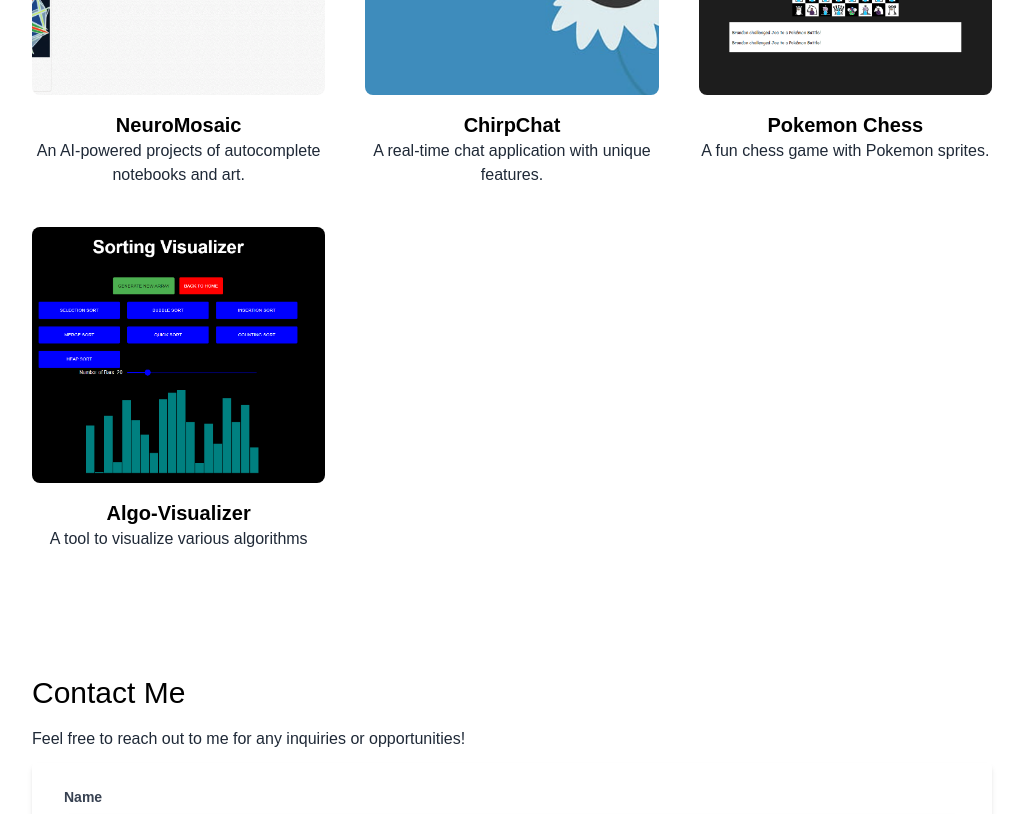
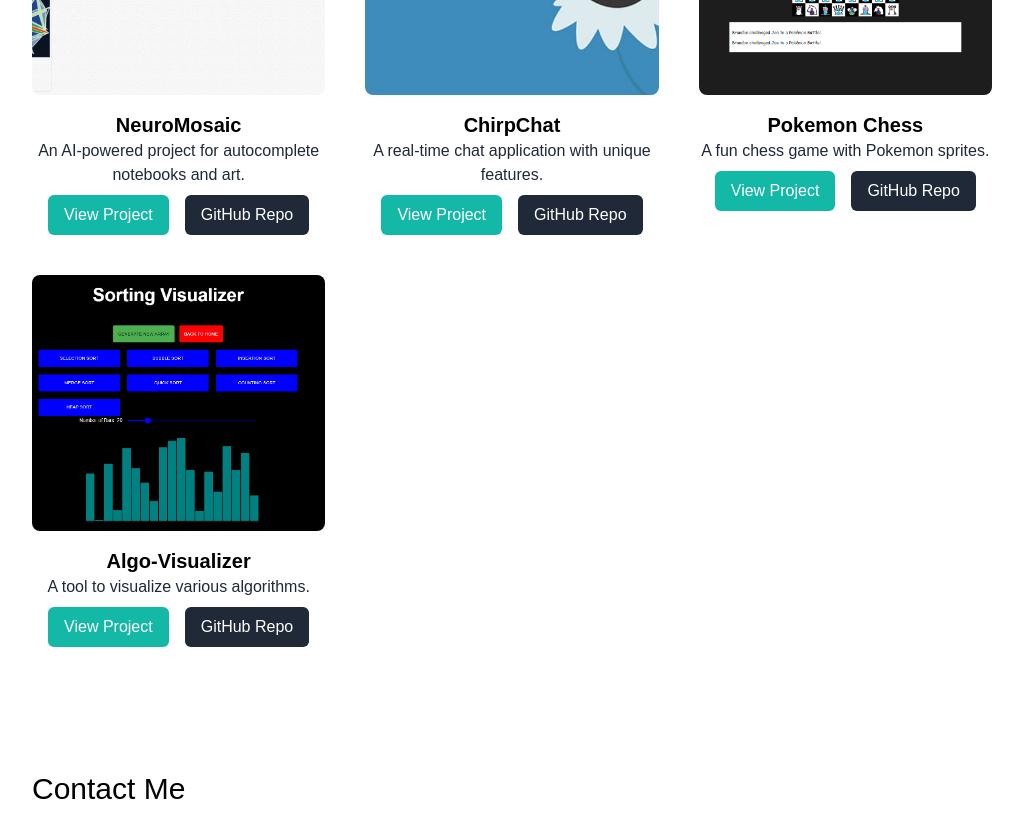
Before and after one commit to dexon888/portfolio-website, a Next.js app: page / in a window 1280 px wide. Shown: the part 2660-3474 px from the top of the page, without its empty margins (128-1151 px from the left). Built offline with nearby package versions, Linux system fonts and the light colour scheme.

Commit message:
Updated project showcase to display demo

```diff
--- a/pages/index.js
+++ b/pages/index.js
@@ -1,45 +1,51 @@
+import React from 'react';
 import Head from "next/head";
 import { AiFillLinkedin, AiFillGithub } from "react-icons/ai";
 import { BsFillSunFill, BsFillMoonFill } from "react-icons/bs";
 import { useState, useEffect } from "react";
-import avatar from "../public/avatar.jpg";
 import Image from "next/image";
-import NeuroMosaic2 from "../public/NeuroMosaicImage2.png";
-import ChirpChat1 from "../public/ChirpChatImage1.png";
-import PokemonChess1 from "../public/PokemonChessImage1.png";
-import AlgoVisualizer1 from "../public/AlgoVisualizerImage1.png"
-import frameworks from "../public/frameworks.png";
-import languages from "../public/languages.png";
-import tools from "../public/tools.png";
 import { useFormik } from "formik";
 import * as Yup from "yup";
 import emailjs from "emailjs-com";
 import { motion } from "framer-motion";
 
+import avatar from "../public/avatar.jpg";
+import NeuroMosaic2 from "../public/NeuroMosaicImage2.png";
+import ChirpChat1 from "../public/ChirpChatImage1.png";
+import PokemonChess1 from "../public/PokemonChessImage1.png";
+import AlgoVisualizer1 from "../public/AlgoVisualizerImage1.png";
+import frameworks from "../public/frameworks.png";
+import languages from "../public/languages.png";
+import tools from "../public/tools.png";
+
 const projects = [
   {
     title: "NeuroMosaic",
-    description: "An AI-powered projects of autocomplete notebooks and art.",
+    description: "An AI-powered project for autocomplete notebooks and art.",
     image: NeuroMosaic2,
-    link: "https://github.com/dexon888/AI-Notion",
+    deployedLink: "https://ai-notion-ochre.vercel.app/",
+    repoLink: "https://github.com/dexon888/AI-Notion",
   },
   {
     title: "ChirpChat",
     description: "A real-time chat application with unique features.",
     image: ChirpChat1,
-    link: "https://github.com/dexon888/Chatot-Chat-Application",
+    deployedLink: "https://chatot-chat-application.vercel.app/",
+    repoLink: "https://github.com/dexon888/Chatot-Chat-Application",
   },
   {
     title: "Pokemon Chess",
     description: "A fun chess game with Pokemon sprites.",
     image: PokemonChess1,
-    link: "https://github.com/dexon888/Pokemon-Chess",
+    deployedLink: "https://pokemon-chess-1.onrender.com",
+    repoLink: "https://github.com/dexon888/Pokemon-Chess",
   },
   {
     title: "Algo-Visualizer",
-    description: "A tool to visualize various algorithms",
+    description: "A tool to visualize various algorithms.",
     image: AlgoVisualizer1,
-    link: "https://github.com/dexon888/Algo-Visualizer",
+    deployedLink: "https://algo-visualizer-sigma.vercel.app/",
+    repoLink: "https://github.com/dexon888/Algo-Visualizer",
   },
 ];
 
@@ -219,11 +225,11 @@ export default function Home() {
               Hi, I&apos;m a full stack developer looking for full-time roles! Welcome to my portfolio!
             </p>
             <div className="text-5xl flex justify-center gap-16 py-3 text-gray-600 dark:text-gray-400">
-              <a href="https://www.linkedin.com/in/brandon-ding-b965221b1/" target="_blank" rel="noopener noreferrer" className="levitate">
-                <AiFillLinkedin aria-label="LinkedIn" />
+              <a href="https://www.linkedin.com/in/brandon-ding-b965221b1/" target="_blank" rel="noopener noreferrer" className="levitate" aria-label="LinkedIn">
+                <AiFillLinkedin />
               </a>
-              <a href="https://github.com/dexon888" target="_blank" rel="noopener noreferrer" className="levitate">
-                <AiFillGithub aria-label="GitHub" />
+              <a href="https://github.com/dexon888" target="_blank" rel="noopener noreferrer" className="levitate" aria-label="GitHub">
+                <AiFillGithub />
               </a>
             </div>
             <div className="mx-auto bg-gradient-to-b from-teal-500 rounded-full w-80 h-80 relative overflow-hidden mt-20 md:h-96 md:w-96">
@@ -237,7 +243,6 @@ export default function Home() {
             <p className="text-md py-2 leading-8 text-gray-800 dark:text-gray-200">
               Hello! I&apos;m Brandon, a computer science graduate from the <span className="text-yellow-500">Georgia Institute of Technology</span>. My academic journey and professional experiences, including multiple internships and roles as a teaching assistant, have equipped me with valuable skills in software development and problem-solving. I thrive on tackling complex challenges and enjoy collaborating with others to bring ideas to life. Feel free to connect with me on LinkedIn to discuss opportunities, or check out my projects on GitHub to see what I&apos;ve been working on.
             </p>
-
             <p className="text-md py-2 leading-8 text-gray-800 dark:text-gray-200">
               I offer a wide range of knowledge from various technologies and frameworks!
             </p>
@@ -294,7 +299,7 @@ export default function Home() {
           </div>
           <div className="grid grid-cols-1 gap-10 md:grid-cols-2 lg:grid-cols-3 py-10">
             {projects.map((project, index) => (
-              <a href={project.link} target="_blank" rel="noopener noreferrer" className="flex flex-col items-center levitate" key={index}>
+              <div key={index} className="flex flex-col items-center levitate">
                 <div className="w-full h-64 relative overflow-hidden">
                   <Image
                     className="rounded-lg object-cover"
@@ -306,8 +311,26 @@ export default function Home() {
                 <div className="mt-4 text-center">
                   <h4 className="text-xl font-semibold dark:text-white">{project.title}</h4>
                   <p className="text-md text-gray-800 dark:text-gray-200">{project.description}</p>
+                  <div className="flex justify-center gap-4 mt-2">
+                    <a
+                      href={project.deployedLink}
+                      target="_blank"
+                      rel="noopener noreferrer"
+                      className="bg-teal-500 text-white px-4 py-2 rounded-md hover:bg-teal-600 transition"
+                    >
+                      View Project
+                    </a>
+                    <a
+                      href={project.repoLink}
+                      target="_blank"
+                      rel="noopener noreferrer"
+                      className="bg-gray-800 text-white px-4 py-2 rounded-md hover:bg-gray-700 transition"
+                    >
+                      GitHub Repo
+                    </a>
+                  </div>
                 </div>
-              </a>
+              </div>
             ))}
           </div>
         </section>
```
